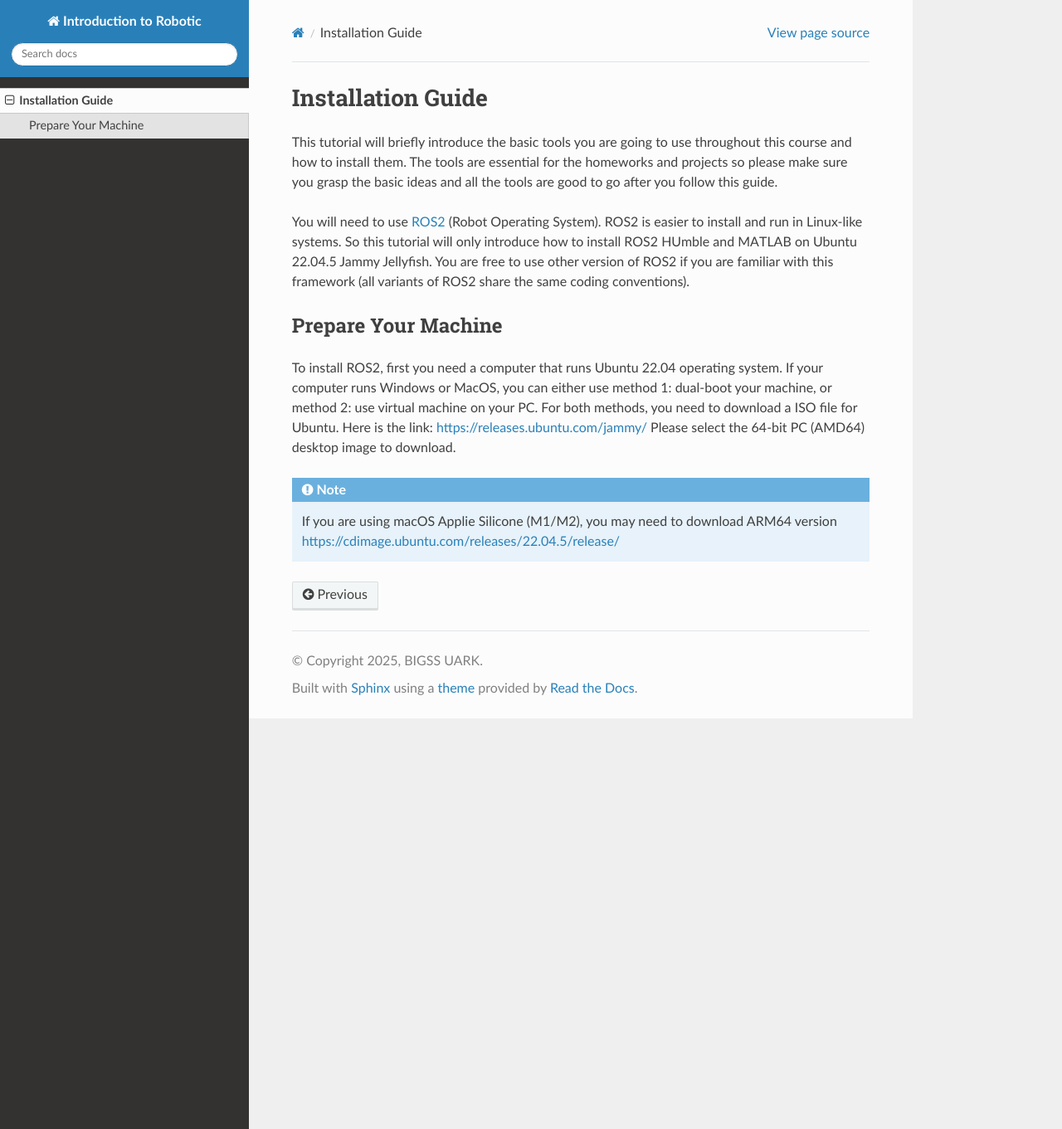
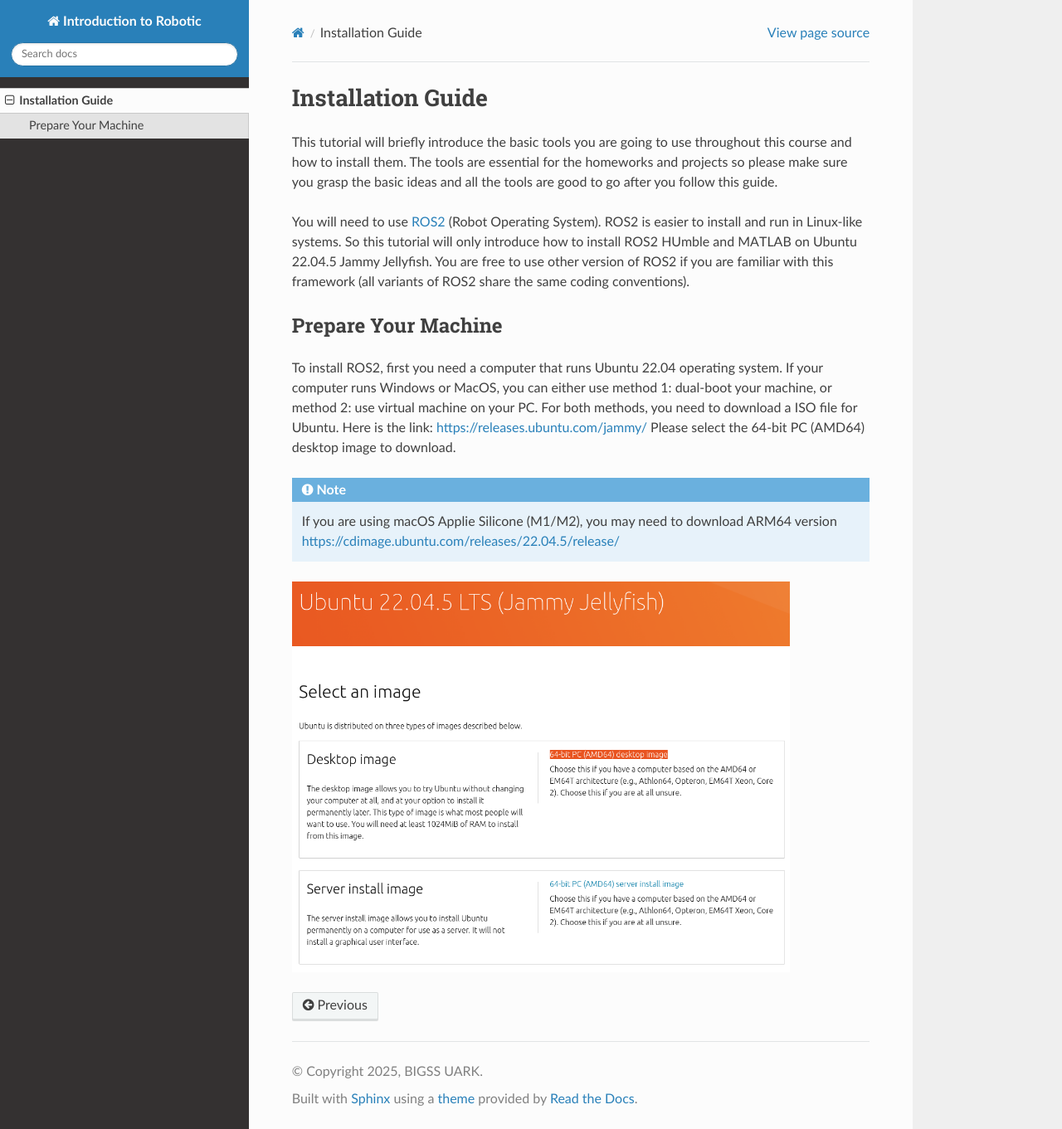
Before and after one commit to zhichaoliu0921/uark-meeg-intro-robo, a Sphinx documentation site: the page built from docs/source/install.rst, in a window 1280 px wide and 1361 px high. Shown: the whole window at 83% size. Built offline with Sphinx 7.4.7 and the Read the Docs theme 3.1.0, drawn with Linux system fonts in a browser that asks for light colours.

Commit message:
insert picture

```diff
--- a/docs/source/install.rst
+++ b/docs/source/install.rst
@@ -21,3 +21,6 @@ Please select the 64-bit PC (AMD64) desktop image to download.
 
 .. note::
     If you are using macOS Applie Silicone (M1/M2), you may need to download ARM64 version https://cdimage.ubuntu.com/releases/22.04.5/release/
+
+.. image:: images/iso.png
+   :width: 600
```
Also changed, not shown: docs/source/images/iso.png (added).
